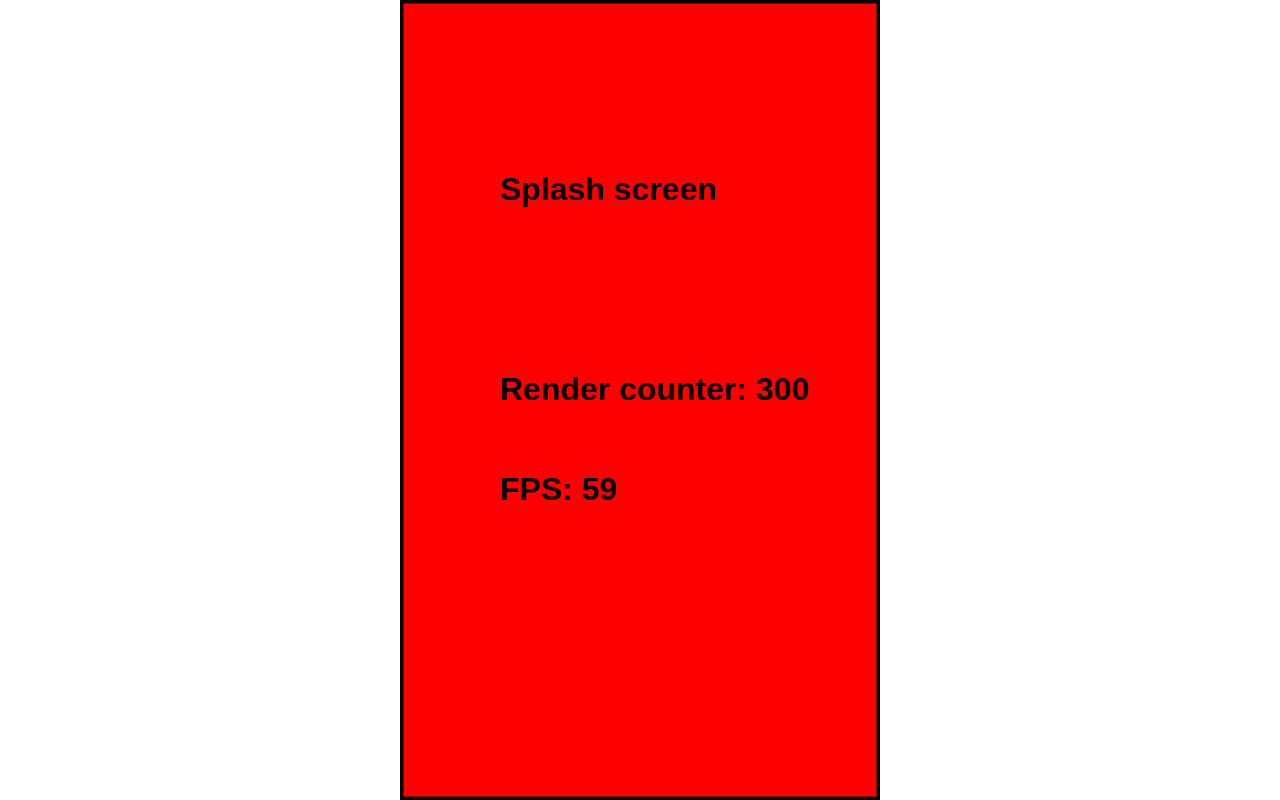
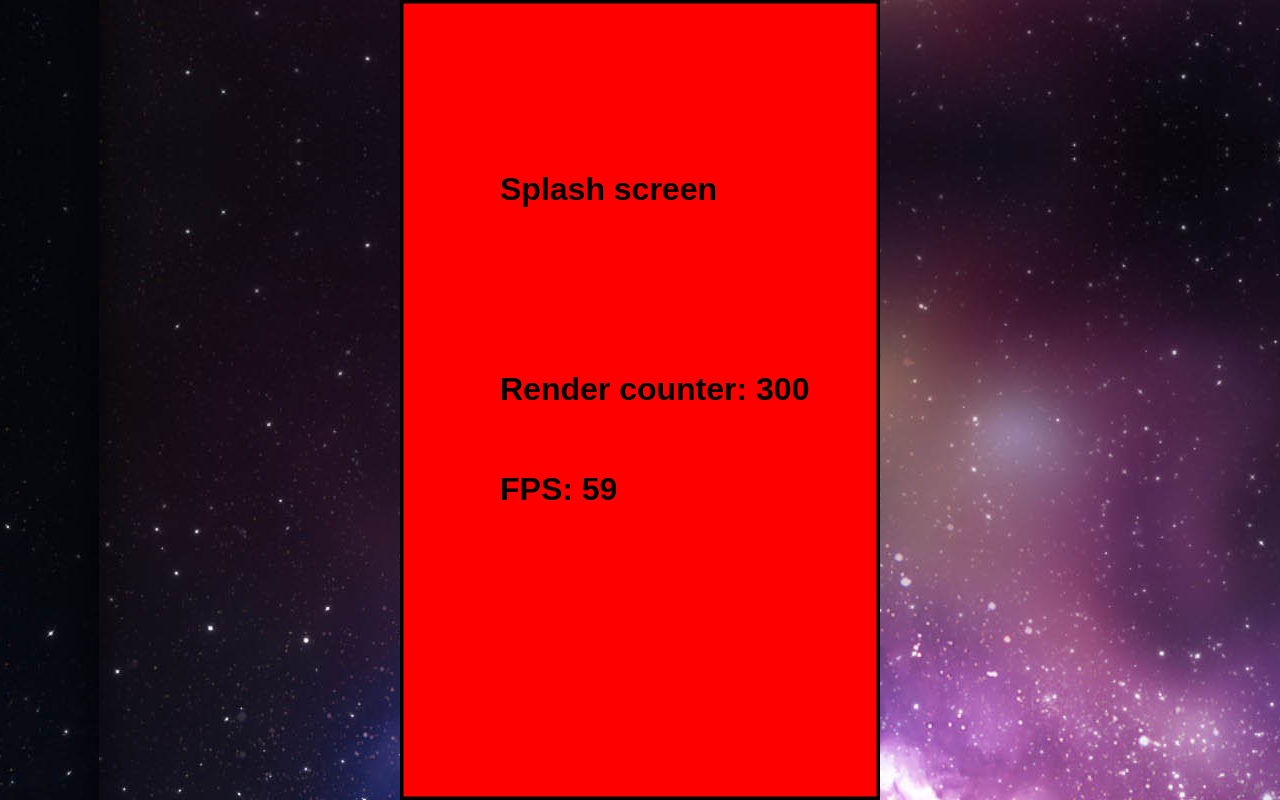
Before and after one commit to Archon-/SpaceBreaker, a plain HTML site: page src/index.html in a window 1280 px wide. Drawn offline with Linux system fonts and the light colour scheme.

Commit message:
Moving background
Specific function to move background.

```diff
--- a/src/css/style.css
+++ b/src/css/style.css
@@ -5,6 +5,11 @@ html, body {
     padding: 0;
     overflow: hidden;
 }
+
+#wrapper {
+    background: url('../images/bg-space2.jpg') 0px 0px;
+}
+
 #game {
     transform-origin: 0 0;
     -webkit-transform-origin: 0 0;
--- a/src/index.html
+++ b/src/index.html
@@ -6,8 +6,10 @@
         <title>Hello World</title>
     </head>
     <body>
-        <div id="game">
-            <canvas width="480" height="800"></canvas>
+        <div id="wrapper">
+            <div id="game">
+                <canvas width="480" height="800"></canvas>
+            </div>
         </div>
         <script src="js/game.js" type="text/javascript"></script>
         <script src="js/view.js" type="text/javascript"></script>
--- a/src/js/game.js
+++ b/src/js/game.js
@@ -74,6 +74,8 @@ var Game = {
 
         (function animloop(){
           requestAnimFrame(animloop);
+            if(i%4 == 0)
+                changeBg(i/20);
           	Game.FPSCounterUpdate();
             Game.render(i);
             i += 1;
@@ -163,6 +165,45 @@ var Game = {
 
 };
 
+var bgPosX = 0,
+    bgPosY = 0;
+
+function changeBg(i){
+    var bg = document.getElementById('wrapper'),
+        xPx,
+        yPx,
+        xNewVal = 0,
+        yNewVal = 0,
+        xCalc = 0,
+        yCalc = 0,
+        xEntropy = Math.random(),
+        yEntropy = Math.random();
+
+    //xPx = bg.style.backgroundPositionX;
+    //yPx = bg.style.backgroundPositionY;
+
+    //console.log('xPx: '+xPx+' yPx: '+yPx);
+
+    xCalc = Math.round((Math.sin(i)+xEntropy)*2);
+    //yCalc = Math.round(Math.abs((Math.cos(i)+yEntropy)*1));
+    yCalc = 2;
+
+    //xNewVal = parseInt(xPx.substring(0, xPx.length - 2)) + xCalc;
+    //yNewVal = parseInt(yPx.substring(0, yPx.length - 2)) + yCalc;
+
+    //if(Math.random() < 0.5){
+        bgPosX += xCalc;
+        bgPosY += yCalc;
+    //}else{
+    //    bgPosX -= xCalc;
+    //    bgPosY -= yCalc;
+    //}
+
+    bg.style.backgroundPosition = bgPosX+'px '+bgPosY+'px';
+
+    console.log(xCalc+' == '+yCalc);
+}
+
 // Automatic load on..
 
 	// Browser...
```
Also changed, not shown: src/images/bg-space2.jpg (added).
